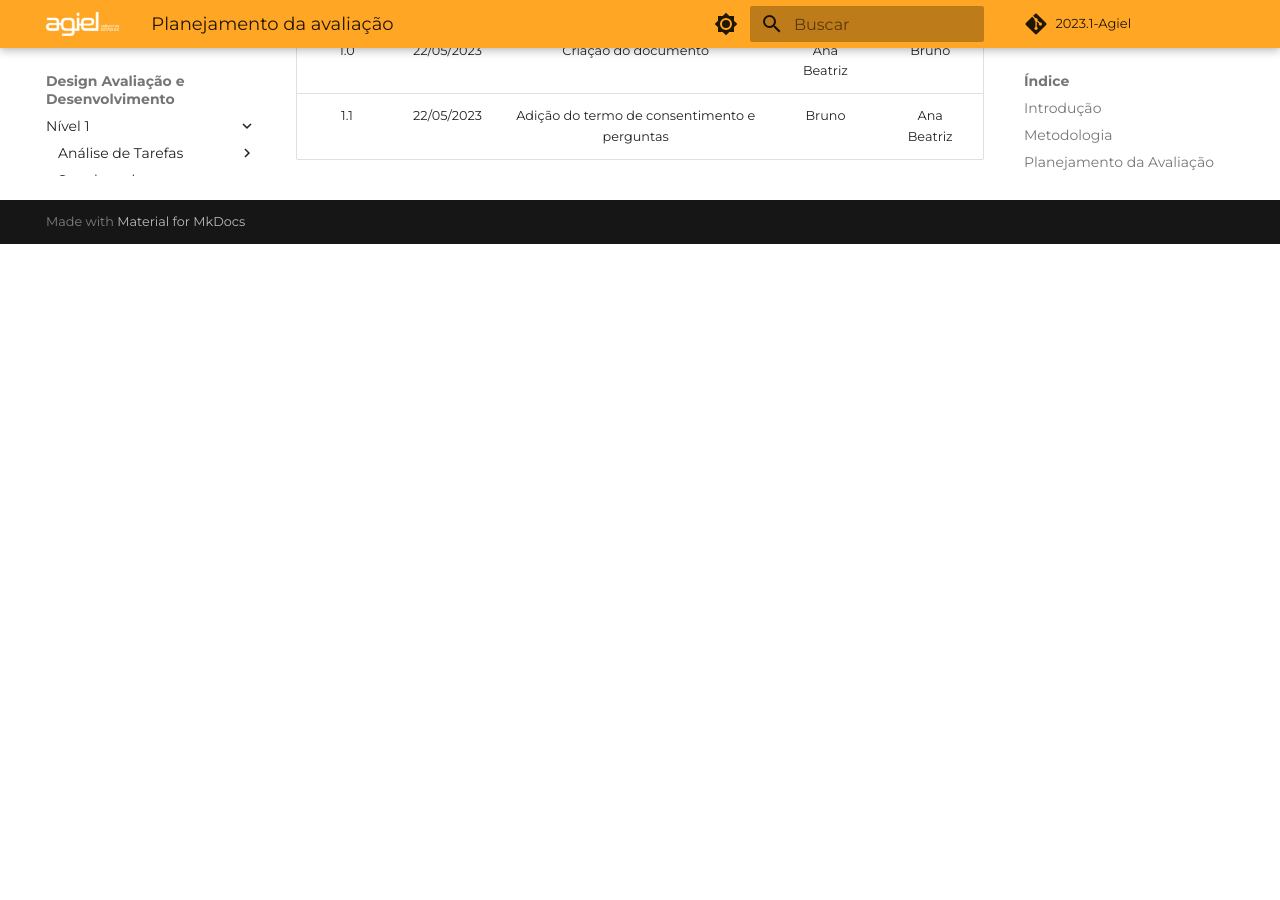
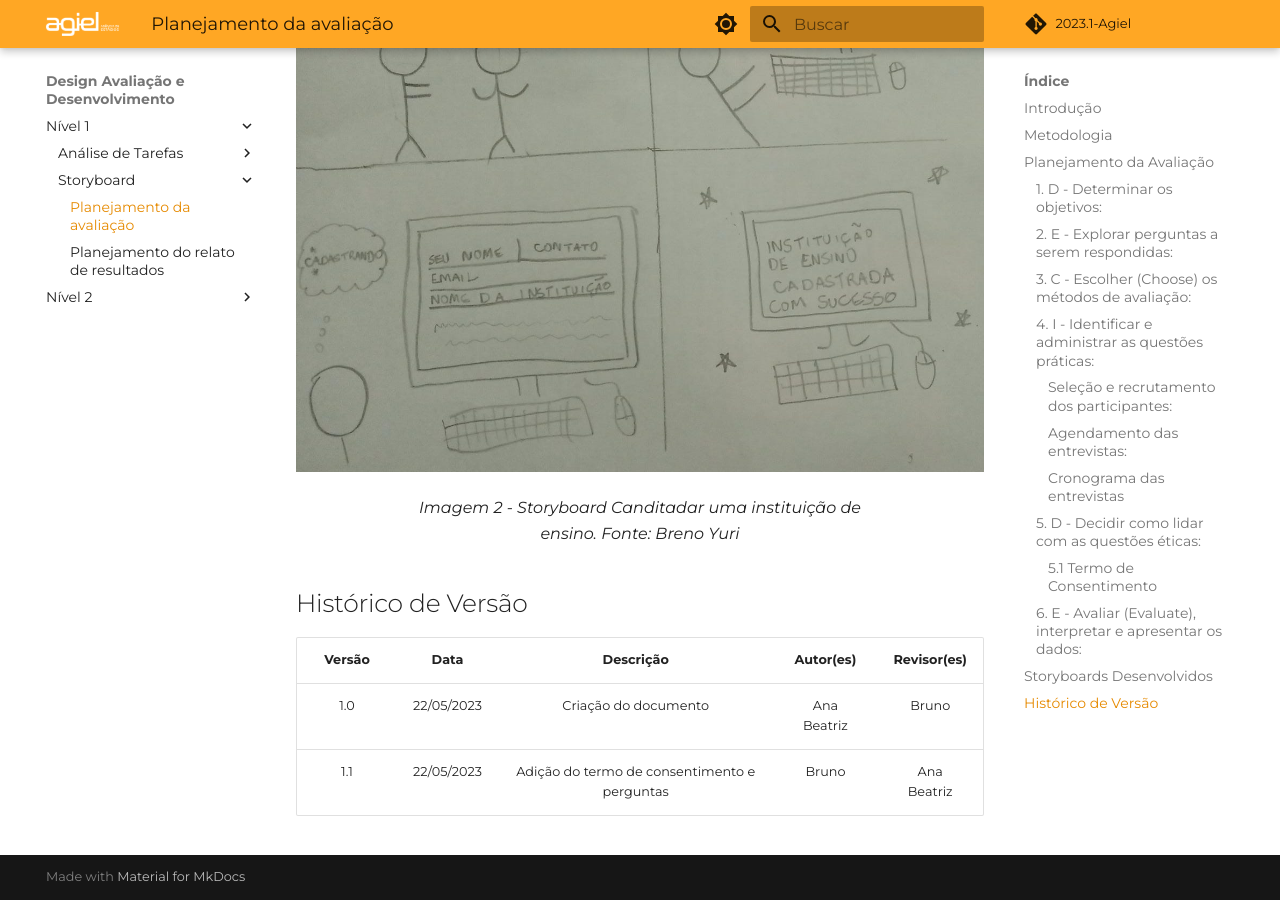
Before and after one commit to Interacao-Humano-Computador/2023.1-Agiel, an MkDocs documentation site: the page built from docs/desenvolvimento/storyboard/planejamento_avaliacao_storyboard.md, in a window 1280 px wide and 900 px high, scrolled down 4484 px. Built offline with MkDocs 1.6.1 and Material for MkDocs 9.7.7, drawn with Linux system fonts in a browser that asks for light colours; some web fonts are replaced; comment, search, counter and statistics services are not loaded; before the commit the page ends 4728 px from its top, so only the background shows below that.

Commit message:
Update planejamento_avaliacao_storyboard.md

```diff
--- a/docs/desenvolvimento/storyboard/planejamento_avaliacao_storyboard.md
+++ b/docs/desenvolvimento/storyboard/planejamento_avaliacao_storyboard.md
@@ -87,9 +87,11 @@ Com base na análise dos dados, identificaremos padrões, tendências e insights
 
 ## Storyboards Desenvolvidos
 As imagagen 1 - 6 são os storyboards feitos pela equipe.
-
 ![](./img/storyboard-1.jpg)
 <figcaption align="center">Imagem 1 - Storyboard Canditadar a uma vaga. Fonte: Ana Beatriz</figcaption>
+
+![](../../assets/storyboard_cadastroinstituicao.jpeg)
+<figcaption align="center">Imagem 2 - Storyboard Canditadar uma instituição de ensino. Fonte: Breno Yuri</figcaption>
 
 ## Histórico de Versão
 
```
